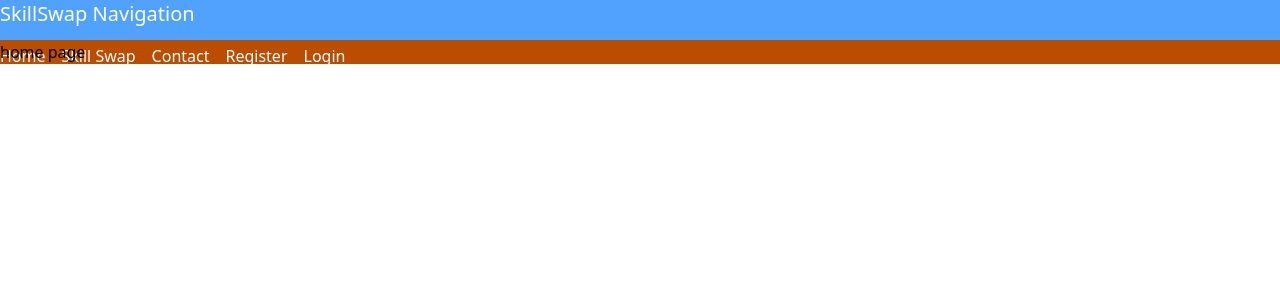
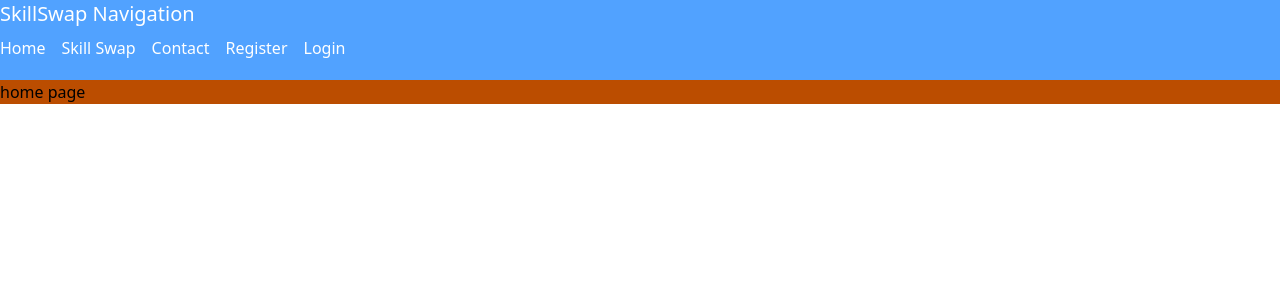
Before and after one commit to yadavaman13/skillswap, a React (Vite) app in the folder client/: page / in a window 1280 px wide. Shown: the top 300 px of the page. Built offline with nearby package versions, Linux system fonts and the light colour scheme.

Commit message:
navbar changes

```diff
--- a/client/src/App.jsx
+++ b/client/src/App.jsx
@@ -1,6 +1,5 @@
 import React from 'react'
 import {BrowserRouter, Routes, Route} from 'react-router-dom';
-import 'remixicon/fonts/remixicon.css'
 import HomePage from './pages/HomePage';
 import Contact from './pages/Contact';
 import SkillSwap from './pages/SkillSwap';
--- a/client/src/components/Navbar.jsx
+++ b/client/src/components/Navbar.jsx
@@ -3,11 +3,9 @@ import { Link } from 'react-router-dom'
 
 const Navbar = () => {
   return (
-    <div className='bg-blue-400 h-10'>
+    <div className='bg-blue-400 h-20'>
       <nav className='align-top'>
-        <h1 className='text-white text-xl mb-4'>SkillSwap Navigation</h1>
-      </nav>
-      <nav className='items-end'>
+        <h1 className='text-white text-xl mb-2'>SkillSwap Navigation</h1>
         <Link to="/" className='text-white mr-4 hover:underline'>Home</Link>
         <Link to="/skillswap" className='text-white mr-4 hover:underline'>Skill Swap</Link>
         <Link to="/contact" className='text-white mr-4 hover:underline'>Contact</Link>
```
